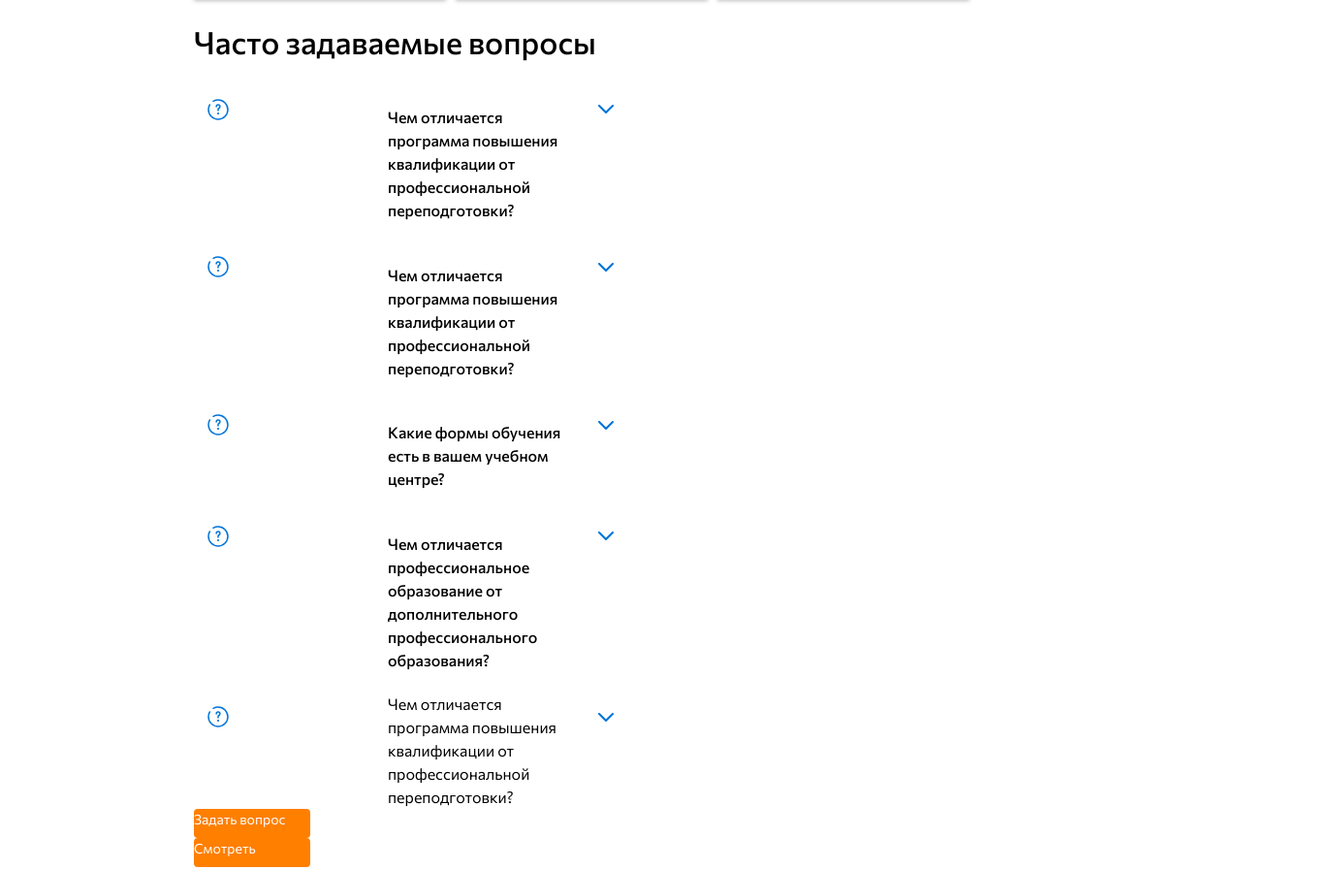
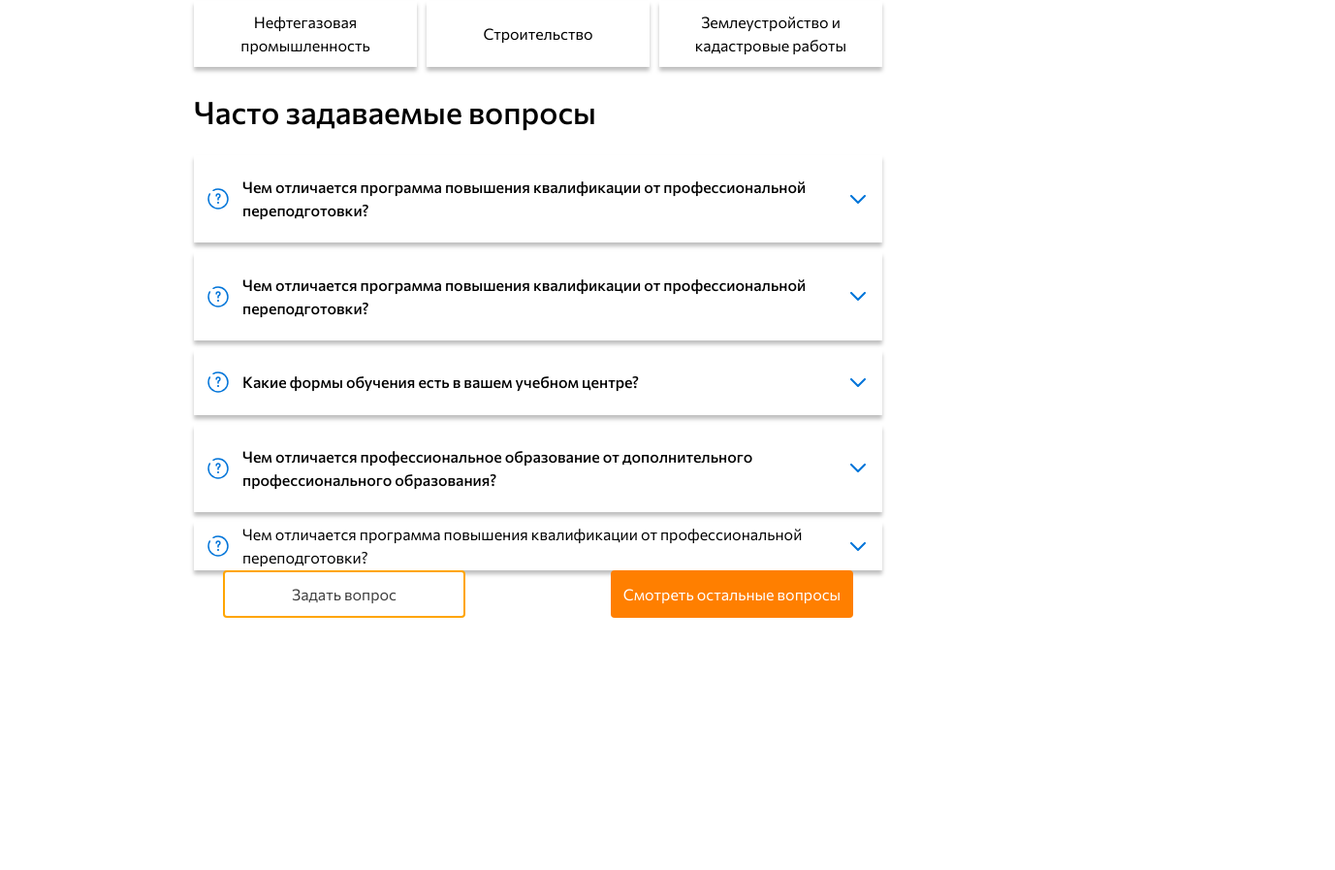
Before and after one commit to anastaciach/Training-center, a plain HTML site: page pages/index.html in a window 1280 px wide. Shown: the part 1336-2233 px from the top of the page at 97% size, 1377 px wide, since content can reach past the window. After the commit the page ends 1973 px from the top, so only its background shows below. Drawn offline with Linux system fonts and the light colour scheme; files whose address does not match are found by name.

Commit message:
ref:The styles of the accordion buttons have been changed

```diff
--- a/pages/styles.css
+++ b/pages/styles.css
@@ -401,12 +401,20 @@ position: relative;
 /*Начало стилей блока FAQ*/
 .FAQ__header{}
 .FAQ_lists{
+    display: flex;
+    flex-direction: column;
+    gap:10px;
 
 }
 .FAQ_item{
     display:grid;
-    grid-template-columns:repeat(4,1fr);
-    min-width: 800px;
+    grid-template-columns:repeat(3,1fr);
+    align-items: center;
+    box-shadow: 0 4px 4px 0 rgba(0, 0, 0, 0.25);
+    background: rgba(255, 255, 255, 0.2);
+}
+.item__question{
+width: 610px;
 }
 .item__question>h4{
   width: auto;
@@ -423,14 +431,38 @@ position: relative;
     background: url(../assets/icons/question_icon.svg) no-repeat center;
     height: 50px;
     width: 50px;
-    display: block;
+
 }
 .FAQ_item::after{
     content:'';
     background: url(../assets/icons/bottom_icon.svg) no-repeat center;
     height: 50px;
     width: 50px;
-    display: block;
+}
+.FAQ__buttons{
+    display: flex;
+    align-items:center;
+    justify-content: center;
+    gap:150px;
+}
+.FAQ__button-ask,
+.FAQ__button-more {
+    width: 250px;
+    height: 49px;
+    display: flex;
+    justify-content: center;
+    align-items: center;
+    font-size: 16px; /* Размер шрифта (опционально) */
 }
 
+.FAQ__button-ask {
+    color:#3f3f3f;
+    background-color: #fff;
+    border: 2px solid orange;
+    box-sizing: border-box;
+}
+
+.FAQ__button-more{
+
+}
 /*Конец стилей блока FAQ*/
```
